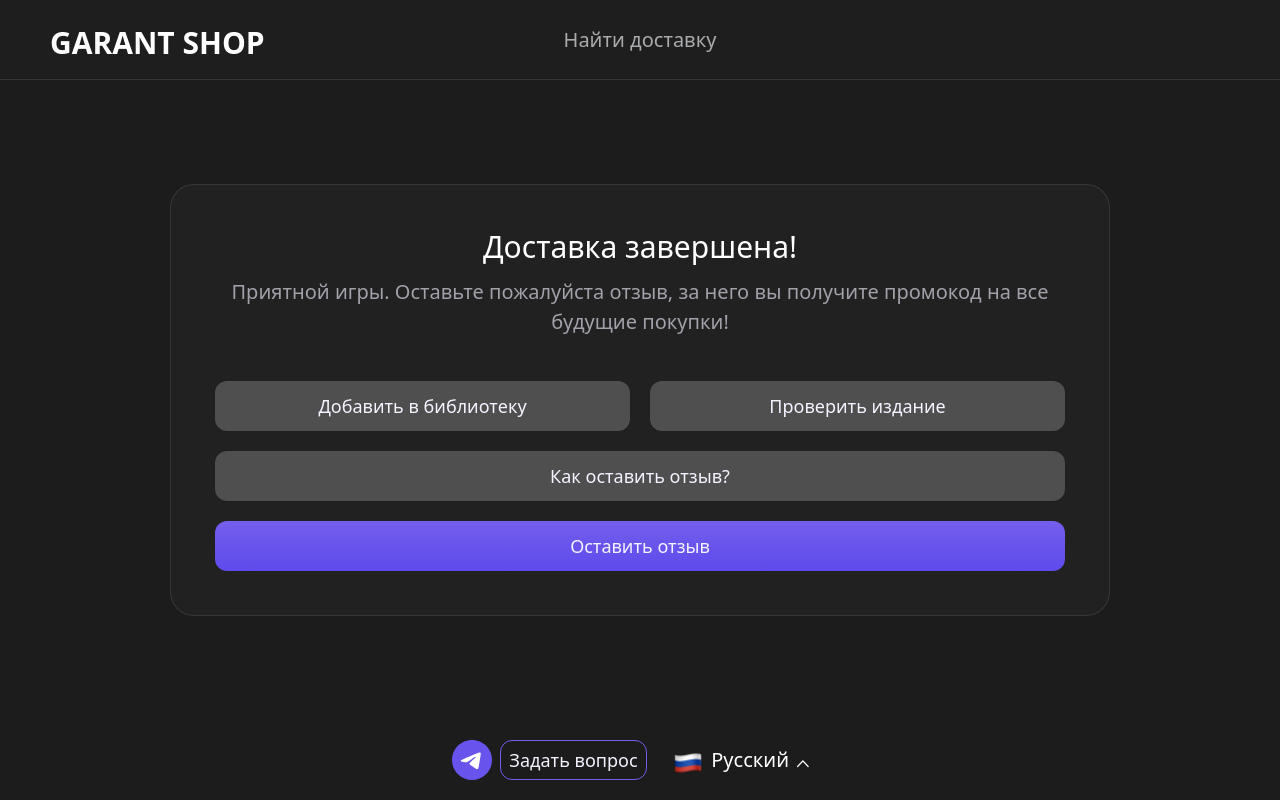
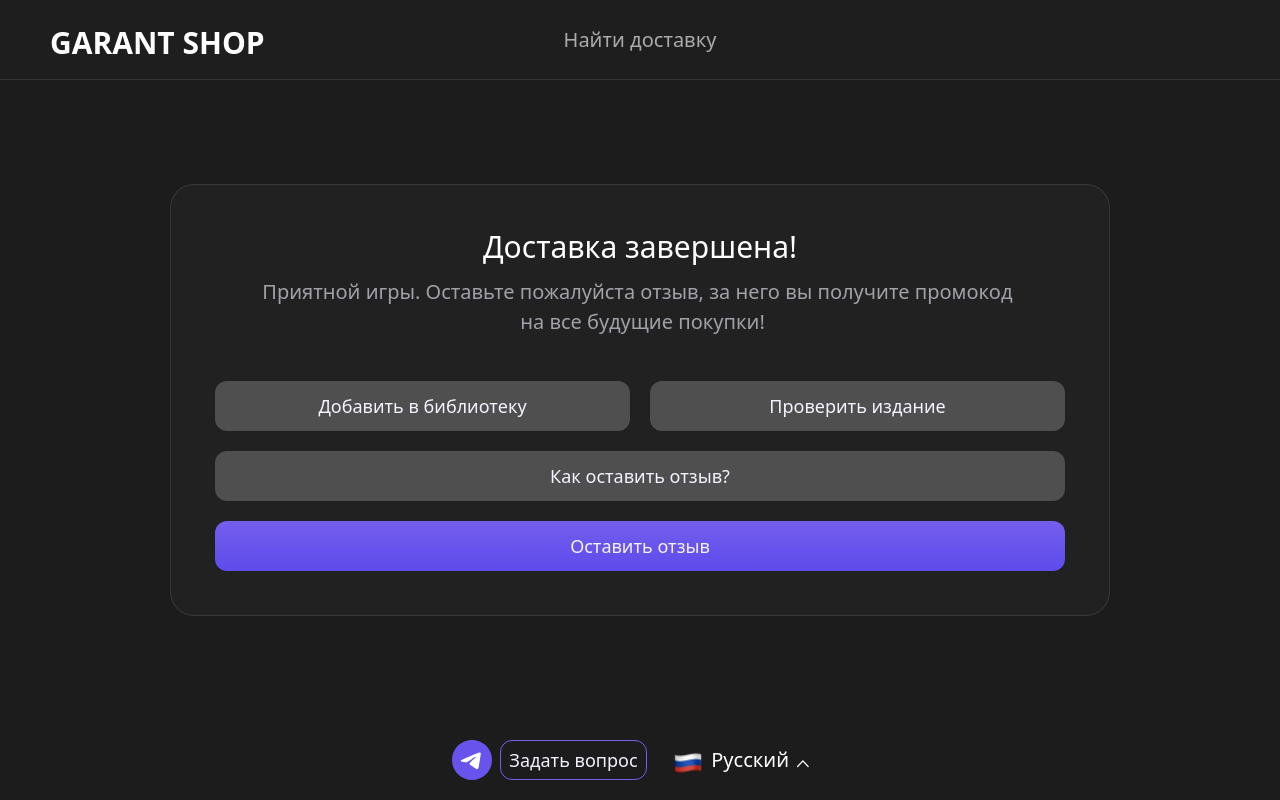
Before and after one commit to k8et/garant_shop_react, a React (Create React App) app: page /finish in a window 1280 px wide. Built offline with nearby package versions, Linux system fonts and the light colour scheme.

Commit message:
feat: fix

```diff
--- a/src/locales/ru/ru.json
+++ b/src/locales/ru/ru.json
@@ -54,7 +54,7 @@
   },
   "home": {
     "delivery_completed": "Доставка завершена!",
-    "enjoy_game_leave_review": "Приятной игры. Оставьте пожалуйста отзыв, за него вы получите промокод на все будущие покупки!",
+    "enjoy_game_leave_review": "Приятной игры. Оставьте пожалуйста отзыв, за него вы получите промокод \n на все будущие покупки!",
     "add_to_library": "Добавить в библиотеку",
     "check_edition": "Проверить издание",
     "go_to_delivery": "Оставить отзыв"
--- a/src/pages/finish/page.js
+++ b/src/pages/finish/page.js
@@ -12,7 +12,7 @@ export default function Finish() {
                     <h1 className={"text-3xl text-center"}>
                         {t('home.delivery_completed')}
                     </h1>
-                    <p className="text-[20px] text-center text-zinc-400 ">
+                    <p className="text-[20px] text-center text-zinc-400  whitespace-pre-wrap">
                         {t('home.enjoy_game_leave_review')}
                     </p>
                 </div>
```
